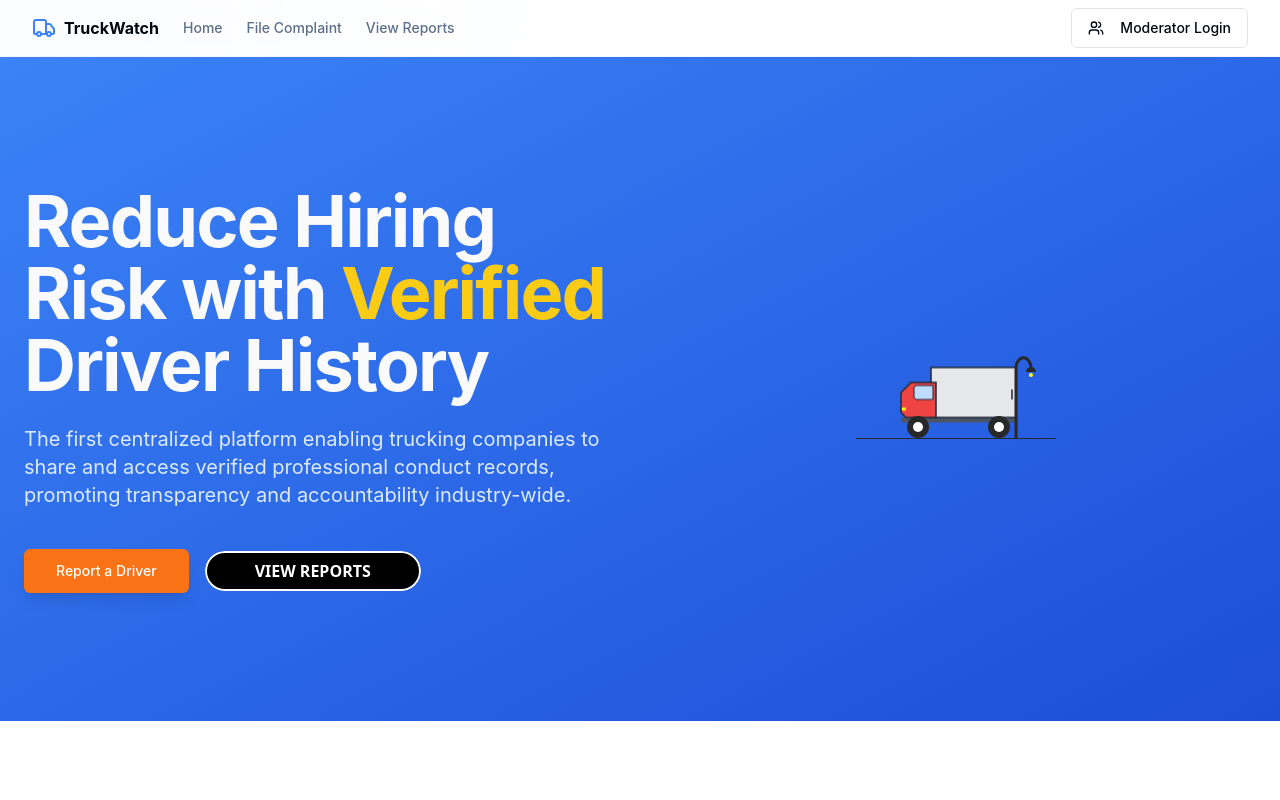
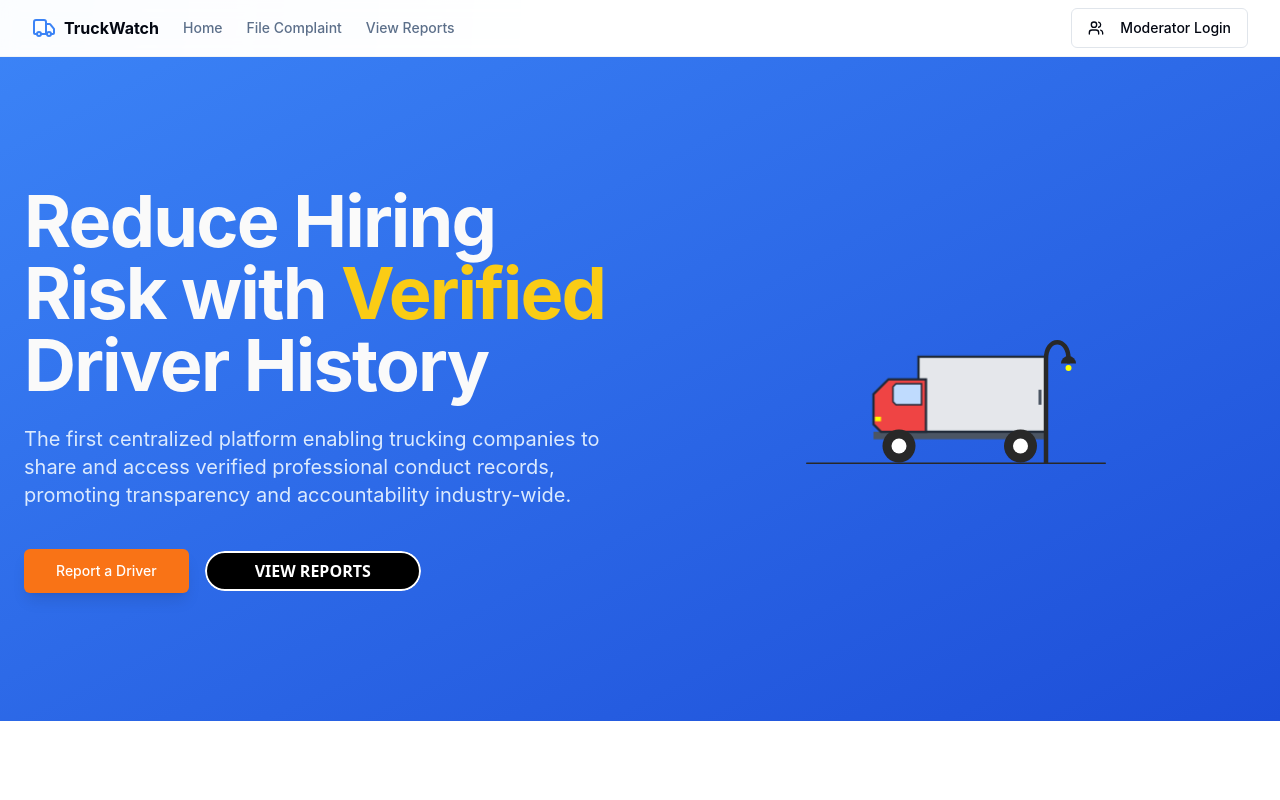
Before and after one commit to cryptolazeez/truckwatch-guardian-system, a React (Vite) app: page / in a window 1280 px wide. Shown: the top 800 px of the page. Built offline with nearby package versions, Linux system fonts and the light colour scheme.

Commit message:
Increase truck animation size
Adjusted the size of the truck animation in `src/components/landing/TruckLoader.tsx`.

```diff
--- a/src/index.css
+++ b/src/index.css
@@ -262,6 +262,9 @@
   display: flex;
   align-items: center;
   justify-content: center;
+  transform: scale(1.5);
+  margin-top: 2rem;
+  margin-bottom: 2rem;
 }
 
 .truckWrapper {
```
